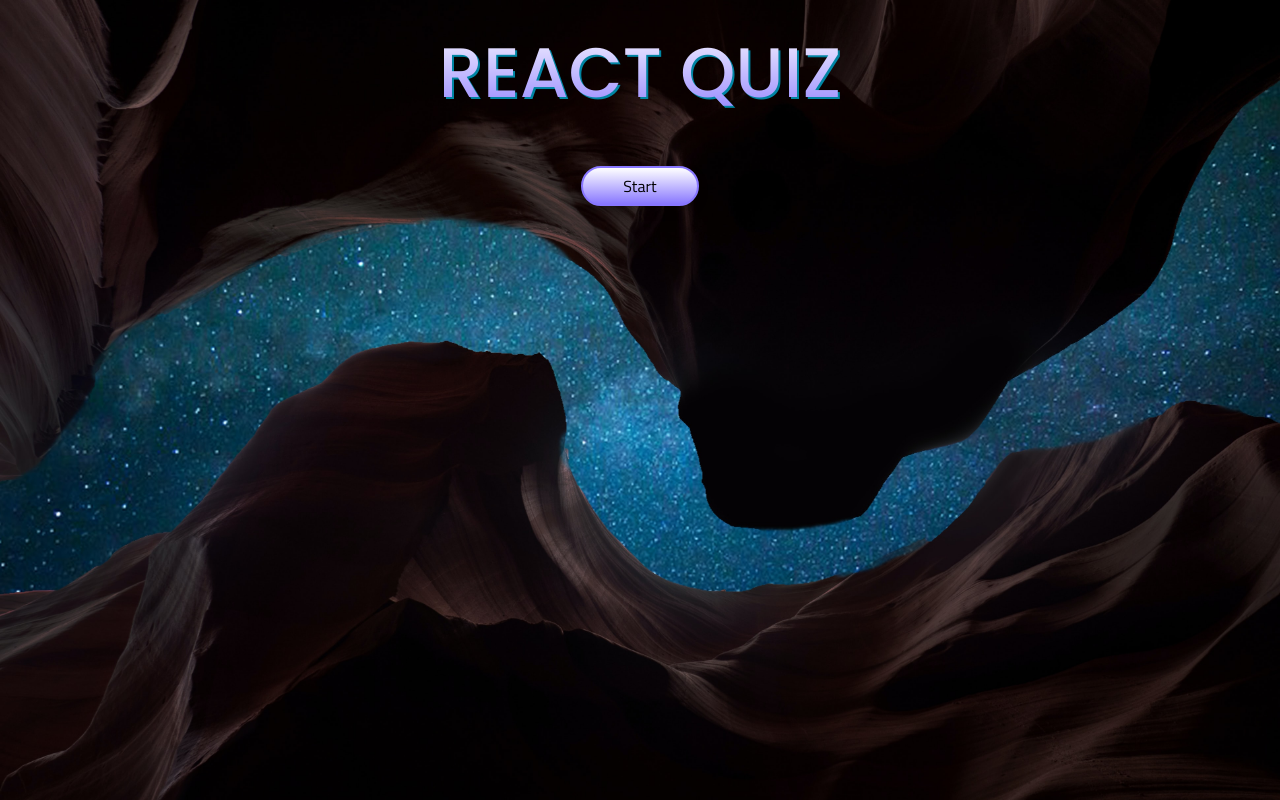
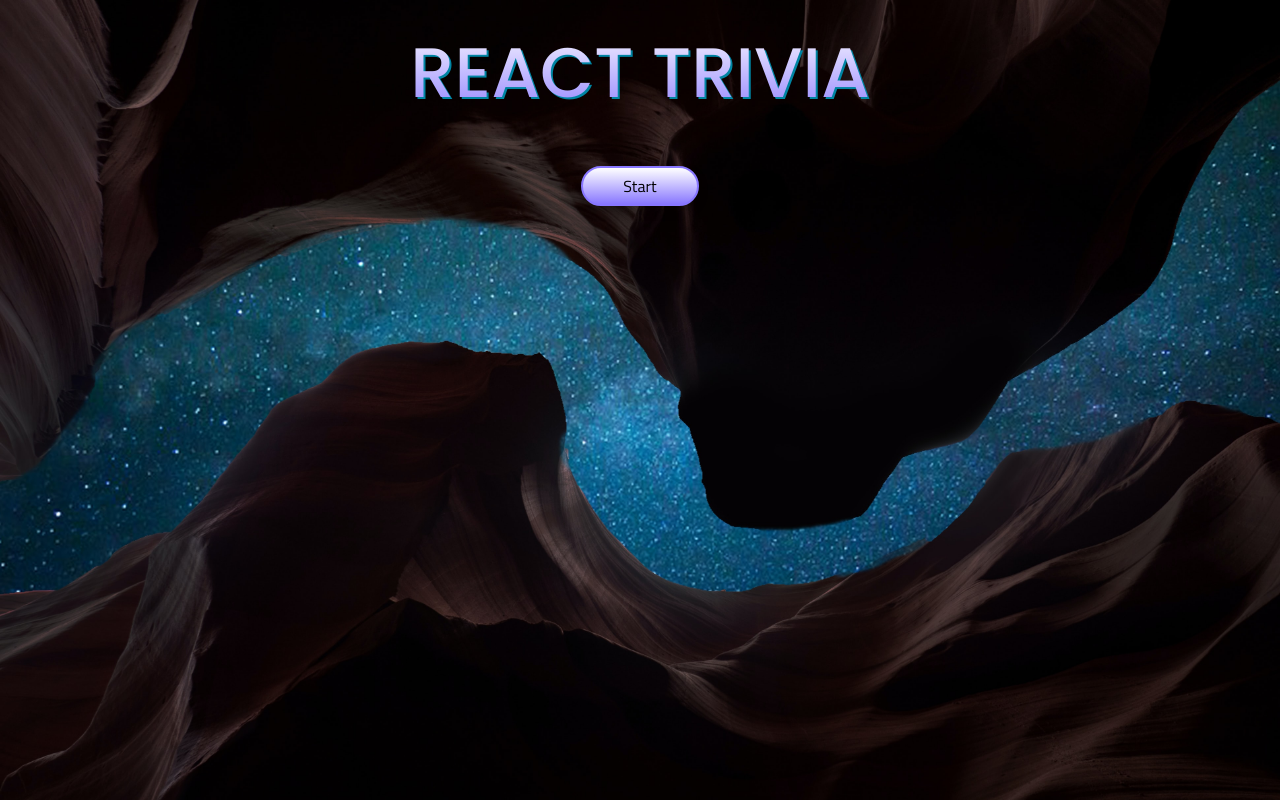
Before and after one commit to austinschroeder/react-trivia, a React (Create React App) app: page / in a window 1280 px wide. Built offline with nearby package versions, Linux system fonts and the light colour scheme.

Commit message:
update h1

```diff
--- a/src/App.tsx
+++ b/src/App.tsx
@@ -74,7 +74,7 @@ const App = () => {
     <>
       <GlobalStyle />
       <Wrapper className="App">
-        <h1>REACT QUIZ</h1>
+        <h1>REACT TRIVIA</h1>
         {gameOver || userAnswers.length === TOTAL_QUESTIONS ? (
           <button className="start" onClick={startTrivia}>
             Start
```
